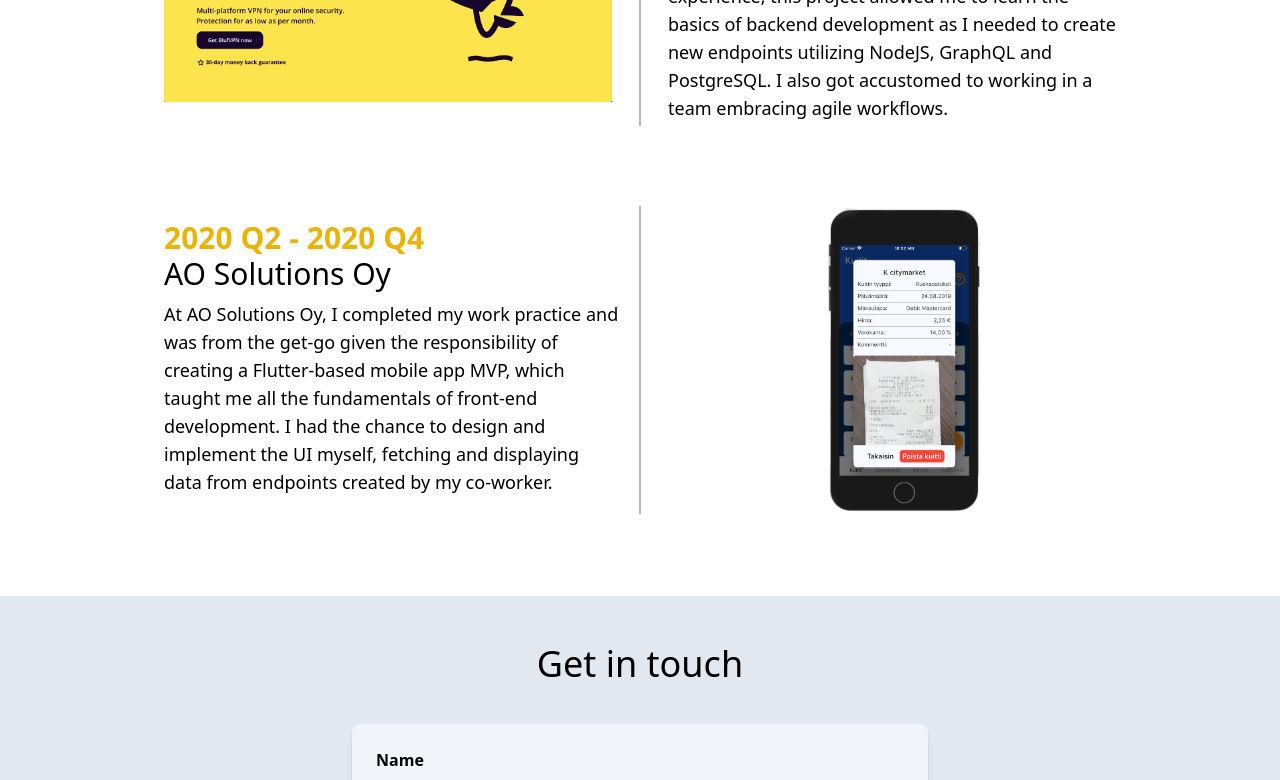
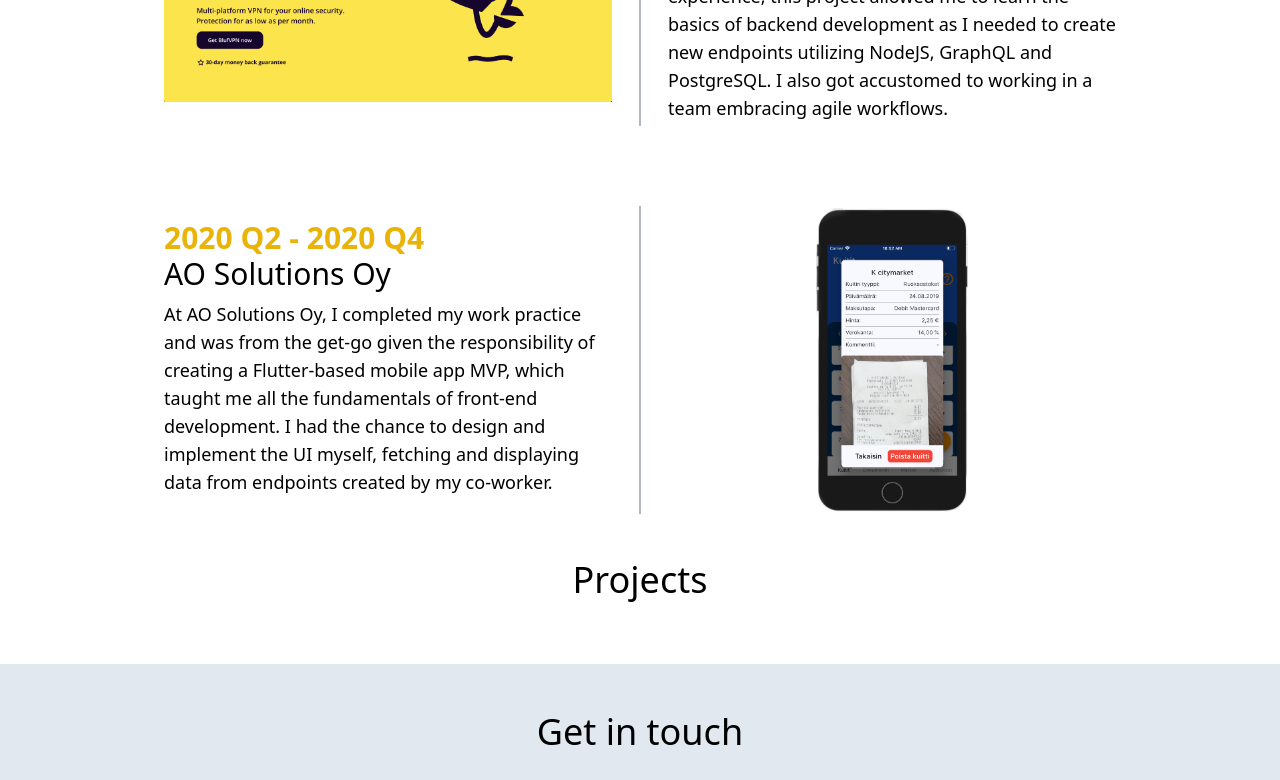
Before and after one commit to mikaelpac/my-portfolio, a Next.js app: page / in a window 1280 px wide. Shown: the part 1896-2676 px from the top of the page. Built offline with nearby package versions, Linux system fonts and the light colour scheme.

Commit message:
folder structure cleanup & projects section setup

```diff
--- a/src/app/page.tsx
+++ b/src/app/page.tsx
@@ -1,14 +1,12 @@
 'use client'
-import MyTimeLine from "./../components/MyTimeLine"
-import Hero from "../components/Hero"
-import Navigation from "./../components/Navigation"
-import Footer from "./../components/Footer"
-import { AboutSection } from "./sections/about"
-import  Contact  from "./sections/contact"
 import React, { ReactNode, useState, useEffect } from "react";
 import useDarkMode from "./utils/useDarkMode"
-
-
+import Navigation from "./../components/Navigation"
+import Hero from "./sections/hero"
+import About  from "./sections/about"
+import MyTimeLine from "./sections/myTimeLine"
+import Contact  from "./sections/contact"
+import Footer from "./../components/Footer"
 
 export default function Home() {
   const [mount, setMount]= useState(false)
@@ -24,7 +22,7 @@ export default function Home() {
     <>
     <Navigation colorTheme={colorTheme} setTheme={setTheme}/>
     <Hero/>
-    <AboutSection colorTheme={colorTheme}/>
+    <About colorTheme={colorTheme}/>
     <MyTimeLine/>
     <Contact/>
     <Footer/>
--- a/src/app/sections/about.tsx
+++ b/src/app/sections/about.tsx
@@ -2,7 +2,7 @@ import sunset2 from "../../../public/images/sunset2.jpg"
 import forest2 from "../../../public/images/forest2.jpg"
 import Image from "next/image"
 
-export const AboutSection = ({colorTheme}) => {
+export const About = ({colorTheme}) => {
   return (
     <div className="md:h-96 h-64 w-screen relative align-middle " id="about">
       <Image src={colorTheme === "light" ? sunset2 : forest2} alt="Sunset" className="md:h-96 h-64 object-cover dark:object-center"/>
@@ -14,3 +14,5 @@ export const AboutSection = ({colorTheme}) => {
   </div>
   );
 };
+
+export default About;
--- a/src/components/MyTimeLine.jsx
+++ b/src/app/sections/myTimeLine.tsx
@@ -1,13 +1,14 @@
-import TimelineItem from "./TimelineItem";
-import hotrad from './../../public/images/hotrad.png'
-import blufvpn2 from './../../public/images/blufvpn2.png'
-import appscreen from './../../public/images/appscreen.png'
+import TimelineItem from "../../components/TimelineItem";
+import hotrad from './../../../public/images/hotrad.png'
+import blufvpn2 from './../../../public/images/blufvpn2.png'
+import appscreen from './../../../public/images/appscreen.png'
+import Projects from "./../../components/Projects"
 
 
-const MyTimeline = () => {
+export const MyTimeline = () => {
   return (
     <div className="bg-white dark:bg-slate-950 text-black dark:text-white py-4 px-2  md:p-10 mx-auto" id="experience" >
-      <div className="max-w-5xl m-auto  rounded-md">
+      <div className="max-w-5xl m-auto">
       <h2 className="text-center text-4xl mb-6 mt-2">Experience</h2>
       <TimelineItem
         title="Hot Rad TV"
@@ -31,6 +32,7 @@ const MyTimeline = () => {
         reverse={true}
       />
     </div>
+    <Projects/>
     </div>
   );
 };
--- /dev/null
+++ b/src/components/Projects.tsx
@@ -0,0 +1,17 @@
+const Projects = () => {
+  return (
+    <div>
+        <h2 className="text-center text-4xl mb-6 mt-2">Projects</h2>
+     {/*    <div className="md:max-w-4xl md:m-auto m-4 rounded-md bg-slate-200 p-4">
+        <h3 className="text-xl md:text-3xl font-bold md:font-normal text-black  mb-2">Hot Rad TV</h3>
+        <ul className="list-disc text-black p-4">
+            <li>KEKE</li>
+            <li>KEKE</li>
+            <li>KEKE</li>
+        </ul>
+         </div> */}
+    </div>
+  );
+};
+
+export default Projects;
--- a/src/components/TimelineItem.tsx
+++ b/src/components/TimelineItem.tsx
@@ -1,11 +1,11 @@
 
 import React from "react";
-import Image from "next/image";
+import Image, { StaticImageData } from "next/image";
 
 interface TimelineItemProps {
   title: string;
   description: string;
-  image: string;
+  image: StaticImageData;
   duration: string;
   reverse: boolean;
 }
@@ -37,7 +37,7 @@ const TimelineItem: React.FC<TimelineItemProps> = ({
           className="rounded-md py-2 object-contain transition ease-in-out md:hover:scale-103 transform "
         />
       </div>
-      {title !== "AO Solutions Oy" && <hr className="h-px border-0 my-10 mx-2 bg-gray-500 dark:bg-pink-500 dark:opacity-60"></hr>}
+    <hr className="h-px border-0 my-10 mx-2 bg-gray-500 dark:bg-pink-500 dark:opacity-60"></hr>
       {/* TODO: Use last child selector instead */}
       <div className="absolute left-1/2 md:h-4/5 w-px dark:bg-pink-500 bg-gray-500 dark:opacity-75 transform -translate-x-1/2 dark:shadow-pink-500/30"></div>
     </div>
--- a/tsconfig.json
+++ b/tsconfig.json
@@ -23,6 +23,6 @@
       "@/*": ["./src/*"]
     }
   },
-  "include": ["next-env.d.ts", "**/*.ts", "**/*.tsx", ".next/types/**/*.ts", "src/components/MyTimeLine.jsx"],
+  "include": ["next-env.d.ts", "**/*.ts", "**/*.tsx", ".next/types/**/*.ts", "src/app/sections/*.tsx"],
   "exclude": ["node_modules"]
 }
```
Also changed, not shown: src/app/sections/hero.tsx (renamed from src/components/Hero.tsx, +3 -7 lines), src/app/sections/projects.tsx (deleted).
